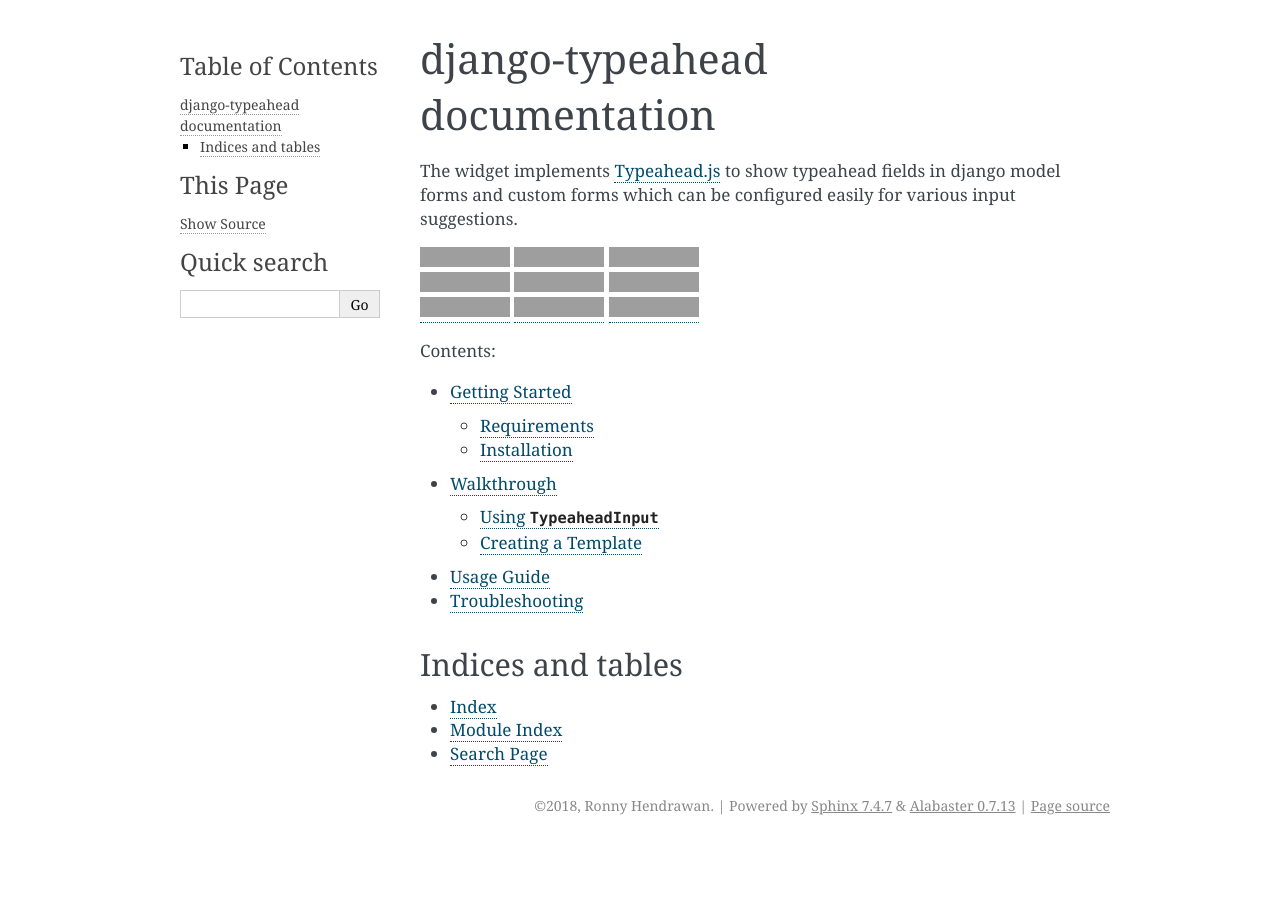
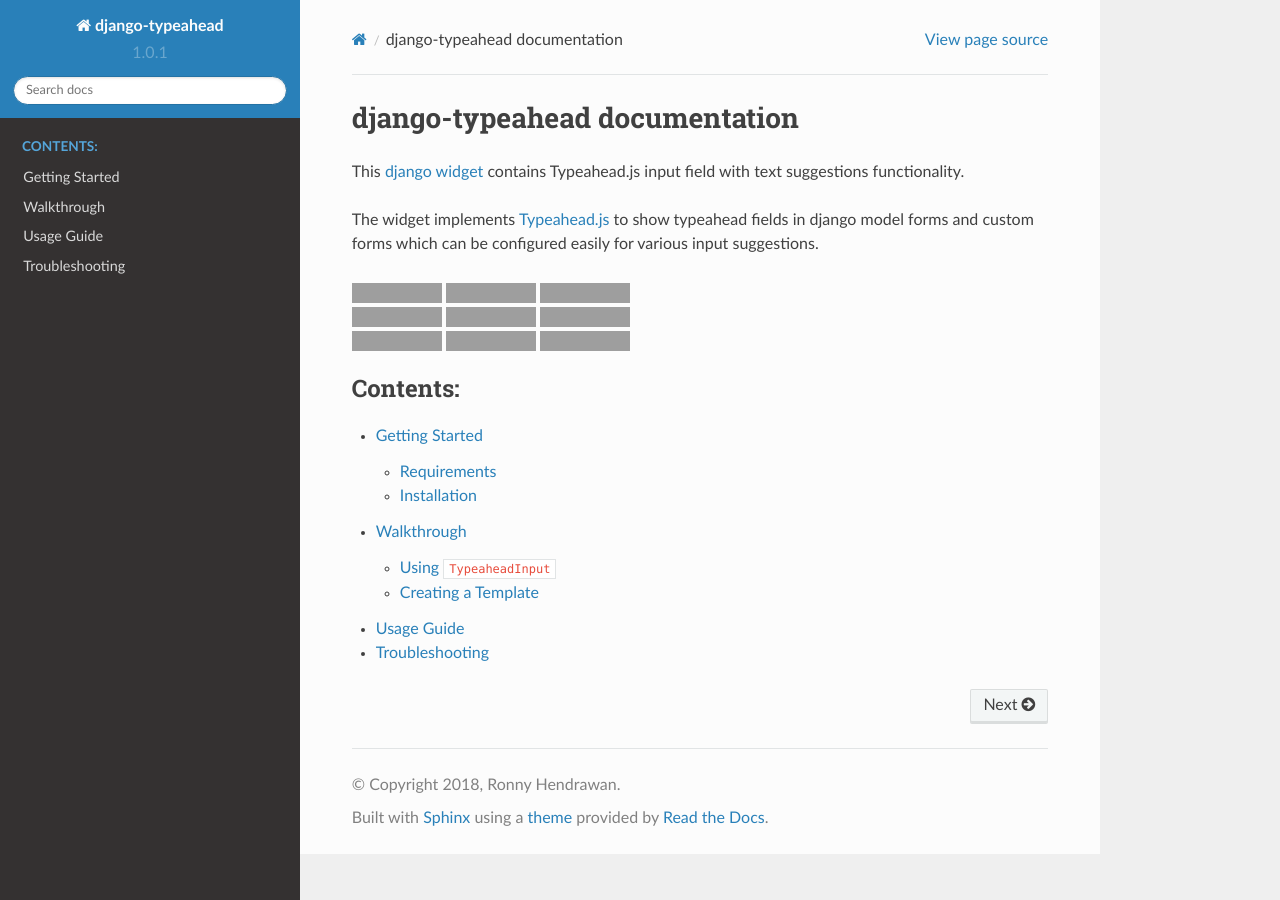
Before and after one commit to xvronny/django-typeahead, a Sphinx documentation site: the page built from docs/index.rst, in a window 1280 px wide, cut to the strip 0-900 px from the top of the page. Built offline with Sphinx 7.4.7 and the Read the Docs theme 2.0.0, drawn with Linux system fonts in a browser that asks for light colours; grey boxes are pictures that could not be loaded.

Commit message:
Add readthedocs style

```diff
--- a/docs/conf.py
+++ b/docs/conf.py
@@ -71,7 +71,7 @@
 exclude_patterns = ['_build', 'Thumbs.db', '.DS_Store']
 
 # The name of the Pygments (syntax highlighting) style to use.
-pygments_style = None
+pygments_style = 'sphinx'
 
 
 # -- Options for HTML output -------------------------------------------------
@@ -79,7 +79,7 @@
 # The theme to use for HTML and HTML Help pages.  See the documentation for
 # a list of builtin themes.
 #
-html_theme = 'alabaster'
+html_theme = 'sphinx_rtd_theme'
 
 # Theme options are theme-specific and customize the look and feel of a theme
 # further.  For a list of options available for each theme, see the
--- a/docs/index.rst
+++ b/docs/index.rst
@@ -5,6 +5,9 @@
 
 django-typeahead documentation
 ==============================
+
+This `django widget <https://github.com/xvronny/django-typeahead>`__ contains Typeahead.js input field
+with text suggestions functionality.
 
 The widget implements `Typeahead.js <https://twitter.github.io/typeahead.js/>`__ to show typeahead fields in django
 model forms and custom forms which can be configured easily for various input suggestions.
@@ -23,54 +26,38 @@
   troubleshooting
 
 
-Indices and tables
-------------------
-
-* :ref:`genindex`
-* :ref:`modindex`
-* :ref:`search`
-
 .. |ci-status| image:: https://travis-ci.org/xvronny/django-typeahead.svg?branch=master
     :target: https://travis-ci.org/xvronny/django-typeahead
     :alt: Continuous Integration
-    :height: 20px
 
 .. |docs-status| image:: https://readthedocs.org/projects/django-typeahead/badge/?version=latest
     :target: https://django-typeahead.readthedocs.io/en/latest/?badge=latest
     :alt: Documentation Status
-    :height: 20px
 
 .. |coverage.io| image:: https://coveralls.io/repos/github/xvronny/django-typeahead/badge.svg?branch=master
     :target: https://coveralls.io/github/xvronny/django-typeahead?branch=master
     :alt: Test Coverage
-    :height: 20px
 
 .. |pyversions| image:: https://img.shields.io/pypi/pyversions/django-typeahead.svg
     :target: https://pypi.python.org/pypi/django-typeahead
     :alt: Python Versions
-    :height: 20px
 
 .. |djversions| image:: https://img.shields.io/pypi/djversions/django-typeahead.svg
     :target: https://pypi.python.org/pypi/django-typeahead
-    :alt: DJango Versions
-    :height: 20px
+    :alt: Django Versions
 
 .. |pypi-version| image:: https://badge.fury.io/py/django-typeahead.svg
     :target: https://pypi.python.org/pypi/django-typeahead
     :alt: PyPI version
-    :height: 20px
 
 .. |format| image:: https://img.shields.io/pypi/format/django-typeahead.svg
     :target: https://pypi.python.org/pypi/django-typeahead
     :alt: Format
-    :height: 20px
 
 .. |status| image:: https://img.shields.io/pypi/status/django-typeahead.svg
     :target: https://pypi.python.org/pypi/django-typeahead
     :alt: Status
-    :height: 20px
 
 .. |license| image:: https://img.shields.io/pypi/l/django-typeahead.svg
     :target: https://pypi.python.org/pypi/django-typeahead
     :alt: Licence
-    :height: 20px
```
